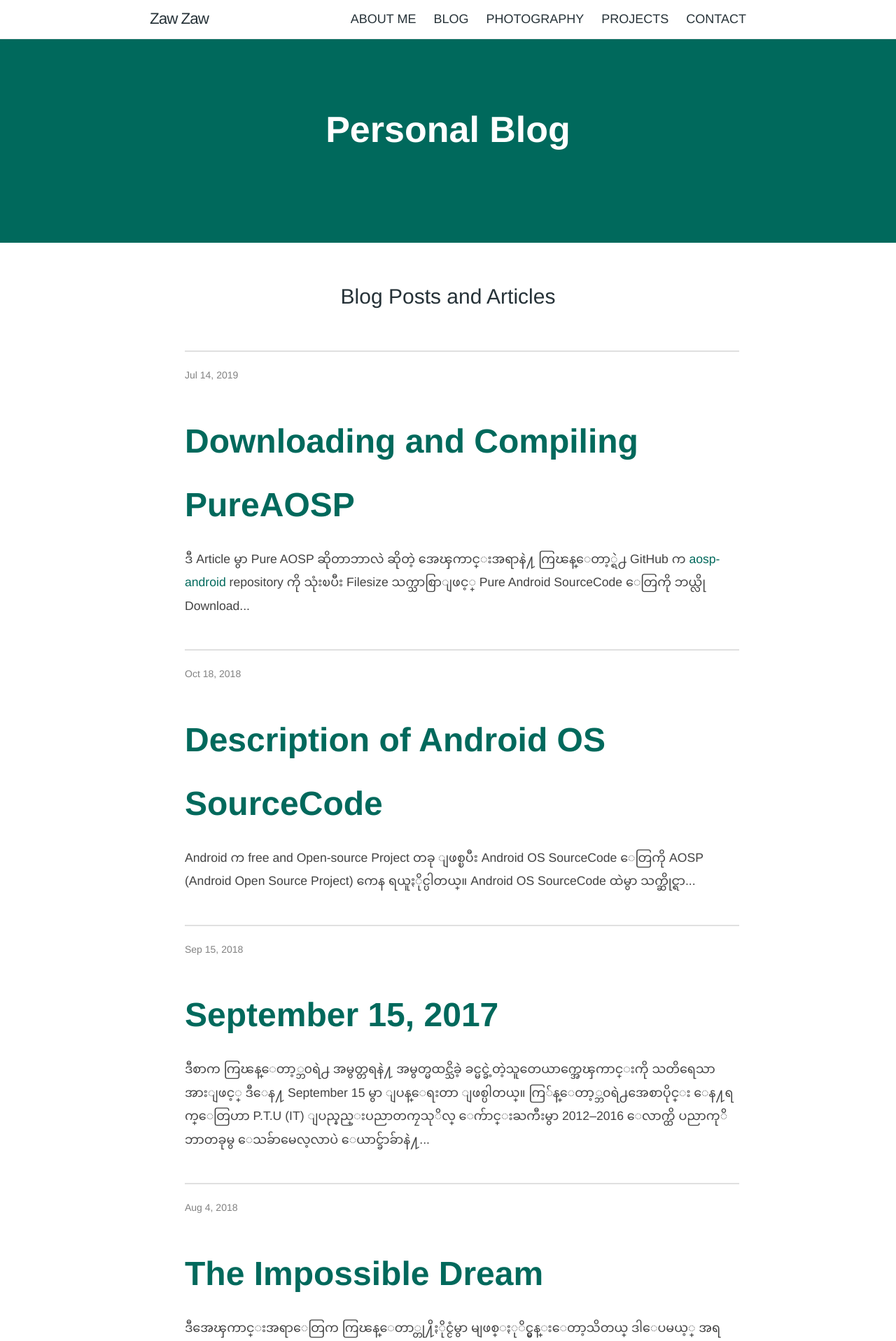
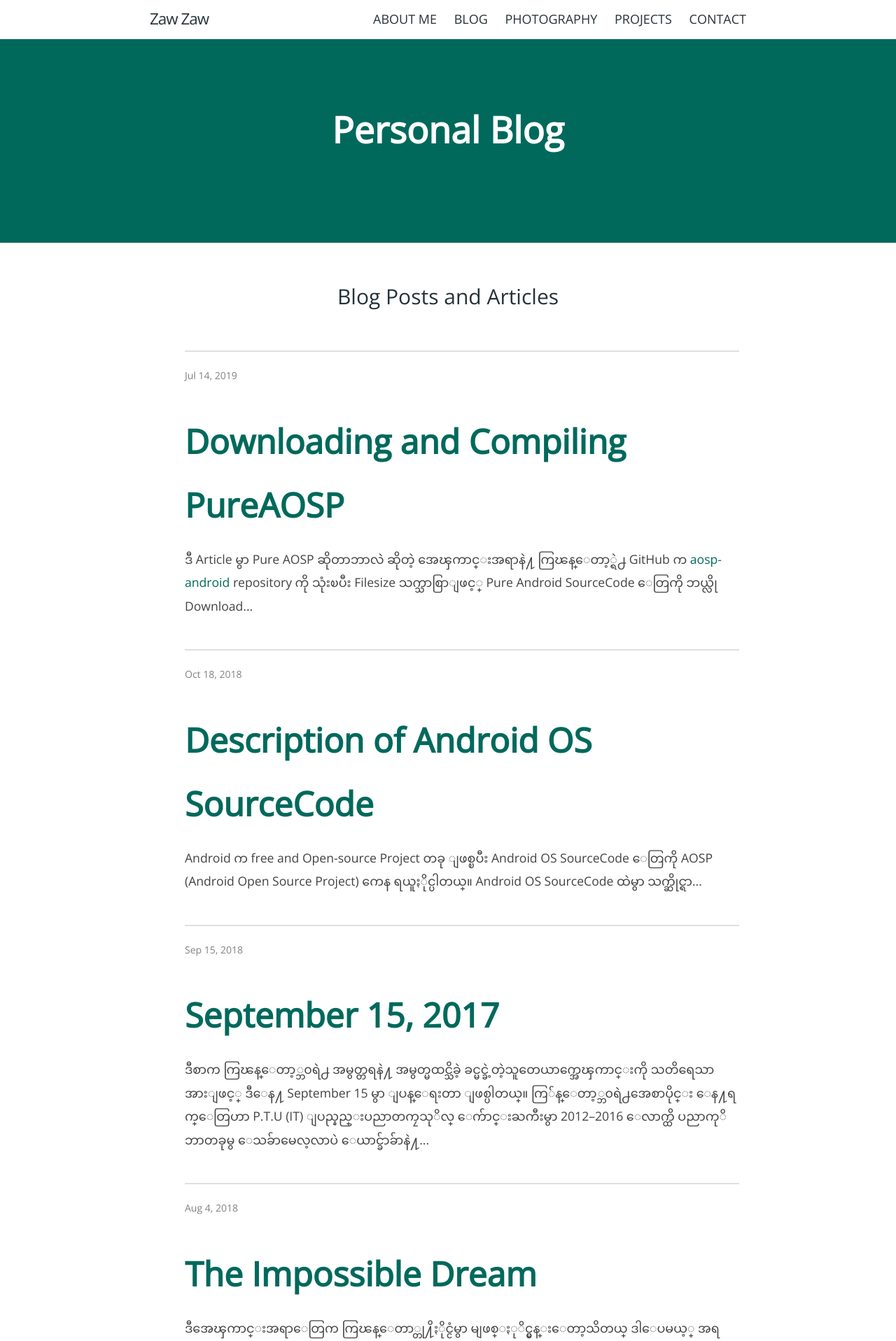
Before and after one commit to zawzaww/zawzaww.github.io, a Jekyll site: the page built from blog/index.html, in a window 1280 px wide. Shown: the top 1917 px of the page at 70% size. Built offline with Jekyll 4.4.1, drawn with Linux system fonts in a browser that asks for light colours; some web fonts are replaced; the list of posts is cut into pages by our own code.

Commit message:
_layouts: _sass: Update font family to Open Sans and adjust font weights
Signed-off-by: Zaw Zaw <zawzthein@outlook.com>

```diff
--- a/_layouts/default.html
+++ b/_layouts/default.html
@@ -35,7 +35,7 @@
     <link rel="alternate" media="handheld" href=""> -->
 
 
-    <link href="https://mmwebfonts.comquas.com/fonts/?font=notosanzawgyi" rel='stylesheet' type='text/css'>
+    <link href="https://fonts.googleapis.com/css?family=Open+Sans&display=swap" rel='stylesheet' type='text/css'>
     <link rel="stylesheet" href="{{ '/assets/css/style.css?v=' | append: site.github.build_revision | relative_url }}">
   </head>
 
--- a/_sass/blog/_layout.scss
+++ b/_sass/blog/_layout.scss
@@ -139,5 +139,5 @@
 .post-link {
   display: block;
   font-size: 48px;
-  font-weight: bold;
+  font-weight: 600;
 }
--- a/_sass/jekyll-theme-cayman-blog.scss
+++ b/_sass/jekyll-theme-cayman-blog.scss
@@ -28,7 +28,7 @@
 body {
   padding: 0;
   margin: 0;
-  font-family: "Notosan Zawgyi", "Helvetica Neue", Helvetica, Arial, sans-serif;
+  font-family: "Open Sans", "Helvetica Neue", Helvetica, Arial, sans-serif;
   font-size: 18px;
   font-weight: normal;
   line-height: 1.9;
@@ -122,9 +122,9 @@
 
 .project-name {
   margin-top: 0;
-  font-family: "Notosan Zawgyi", "Helvetica Neue", Helvetica, Arial, sans-serif;
+  font-family: "Open Sans", "Helvetica Neue", Helvetica, Arial, sans-serif;
   font-size:  48px;
-  font-weight: bold;
+  font-weight: 600;
   margin-bottom: 0.1rem;
 
   @include large {
--- a/_sass/normalize.scss
+++ b/_sass/normalize.scss
@@ -134,13 +134,13 @@
 
 h1 {
   font-size: 40px;
-  font-weight: 600;
+  font-weight: normal;
   margin: 0.67em 0;
 }
 
 h2 {
   font-size: 30px;
-  font-weight: 600;
+  font-weight: normal;
 }
 
 /**
```
